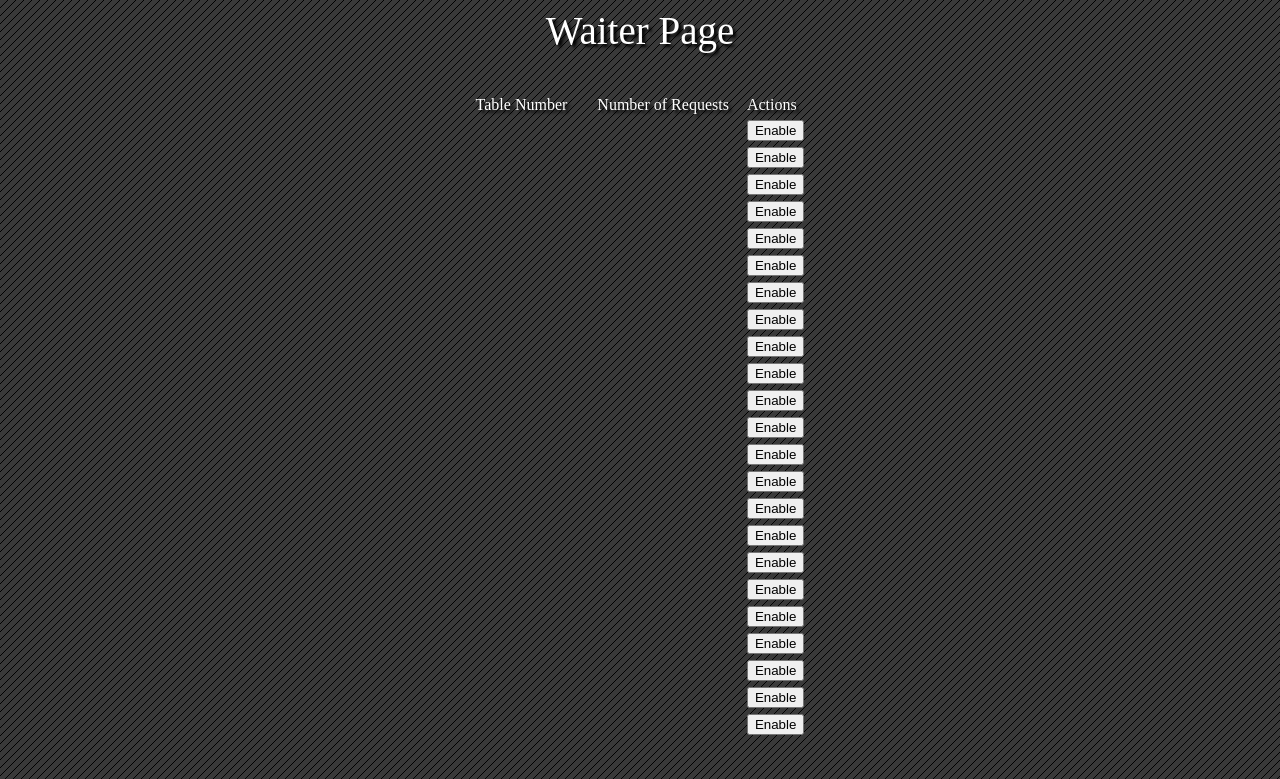
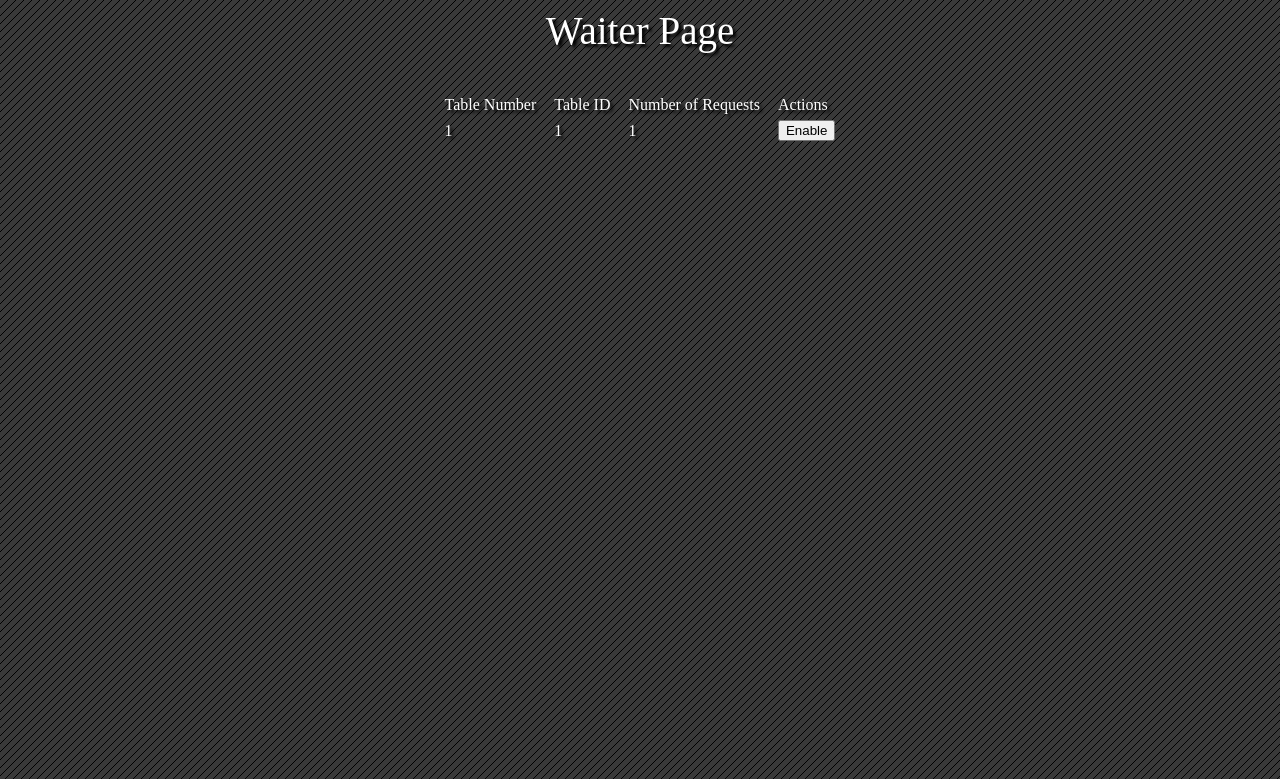
Before and after one commit to bbokorney/db-wa, a PHP site: page /db-wa/waiter.php in a window 1280 px wide. Shown: the top 779 px of the page. Run offline with PHP 8.4, Linux system fonts and the light colour scheme; data comes from the database, SQL or seed files in the repository; tables that the repository leaves empty hold one stand-in row (values such as "Sample post").

Commit message:
updating waiterpage

```diff
--- a/waiter.php
+++ b/waiter.php
@@ -74,7 +74,7 @@ $database="droidbox";
 
 mysql_connect("localhost");
 @mysql_select_db($database) or die( "Unable to select database");
-$query="SELECT * FROM song";
+$query="SELECT * FROM payment";
 $result=mysql_query($query);
 
 $num=mysql_numrows($result);
@@ -86,6 +86,7 @@ mysql_close();
 <td>Table Number</td>
 <td>  </td>
 <td>  </td>
+<td>Table ID</td>
 <td>  </td>
 <td>  </td>
 <td>Number of Requests</td>
@@ -99,8 +100,10 @@ mysql_close();
 $i=0;
 while ($i < $num) {
 
-$f1=mysql_result($result,$i,"tableNumber");
-$f2=mysql_result($result,$i,"numRequests");
+$f1=mysql_result($result,$i,"table_num");
+$f2=mysql_result($result,$i,"id_num");
+$f3=mysql_result($result,$i,"num_requests");
+
 
 ?>
 
@@ -108,9 +111,10 @@ $f2=mysql_result($result,$i,"numRequests");
 <td><?php echo $f1; ?></td>
 <td>  </td>
 <td>  </td>
+<td><?php echo $f2; ?></td>
 <td>  </td>
 <td>  </td>
-<td><?php echo $f2; ?></td>
+<td><?php echo $f3; ?></td>
 <td>  </td>
 <td>  </td>
 <td><button type="button" onclick="alert('Hello world!')">Enable</button></td>
```
